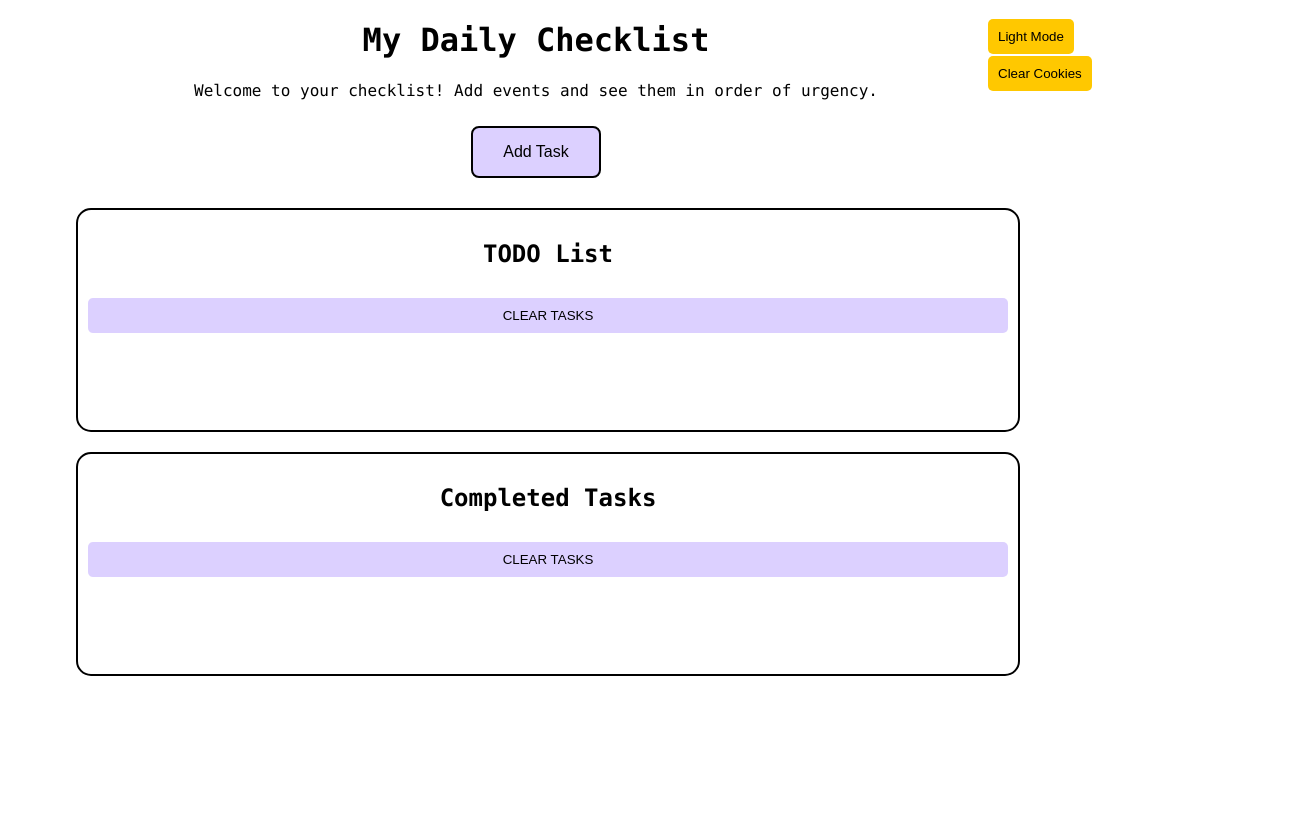
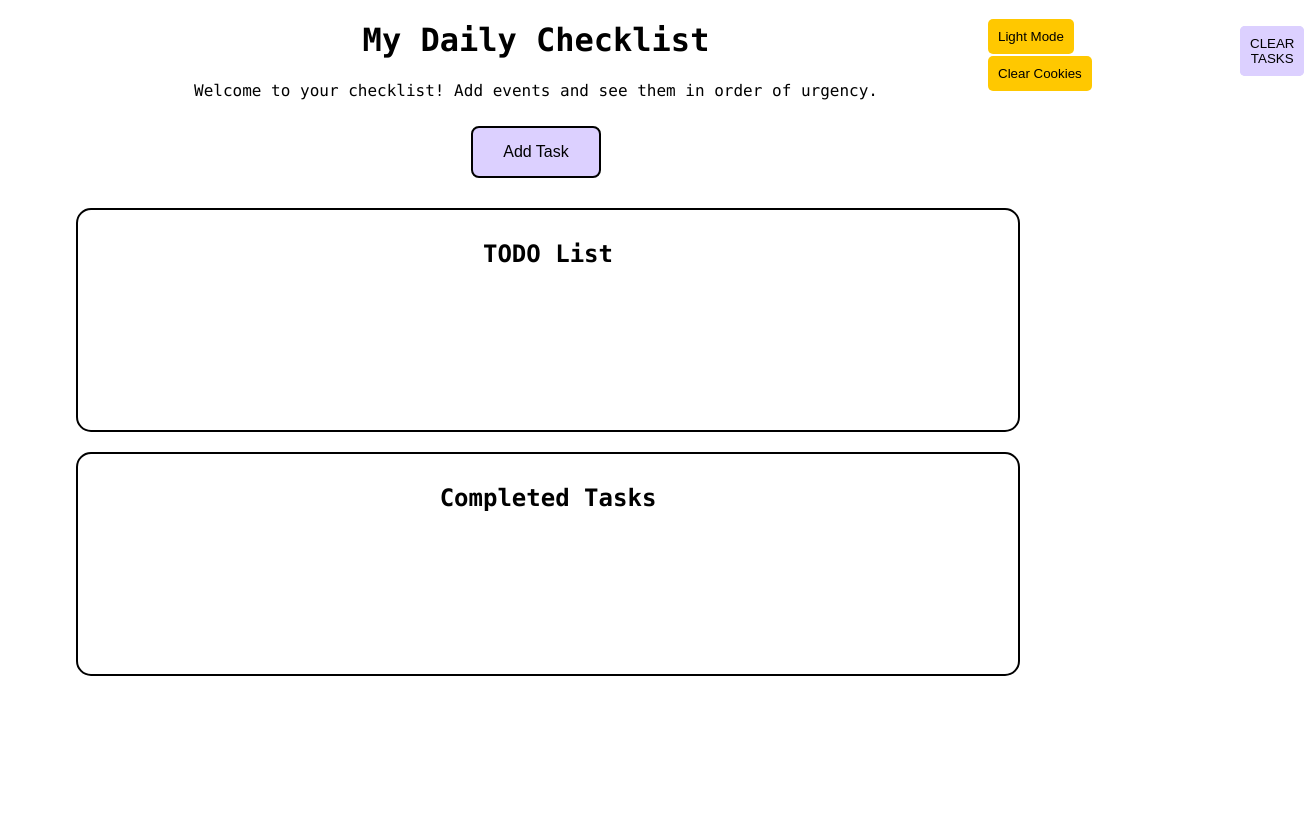
Before and after one commit to felixzsong8/TaskBird, a website: page checklist.html in a window 1280 px wide. Shown: the full height of the page, 1304 px wide, since content can reach past the window. Drawn offline with Linux system fonts and the light colour scheme.

Commit message:
Update checklist.html
styling clear tasks

```diff
--- a/checklist.html
+++ b/checklist.html
@@ -142,13 +142,18 @@
         }
 
         .clear-tasks {
-            padding: 10px;
+           padding: 10px;
             margin-top: 10px;
             border-radius: 5px;
             cursor: pointer;
             background-color: #DCD0FF;
             border: none;
             outline: none;
+
+
+            position: absolute;
+            top: 2%;
+            margin-left: 90%;
         }
 
 /* General style for buttons */
```
